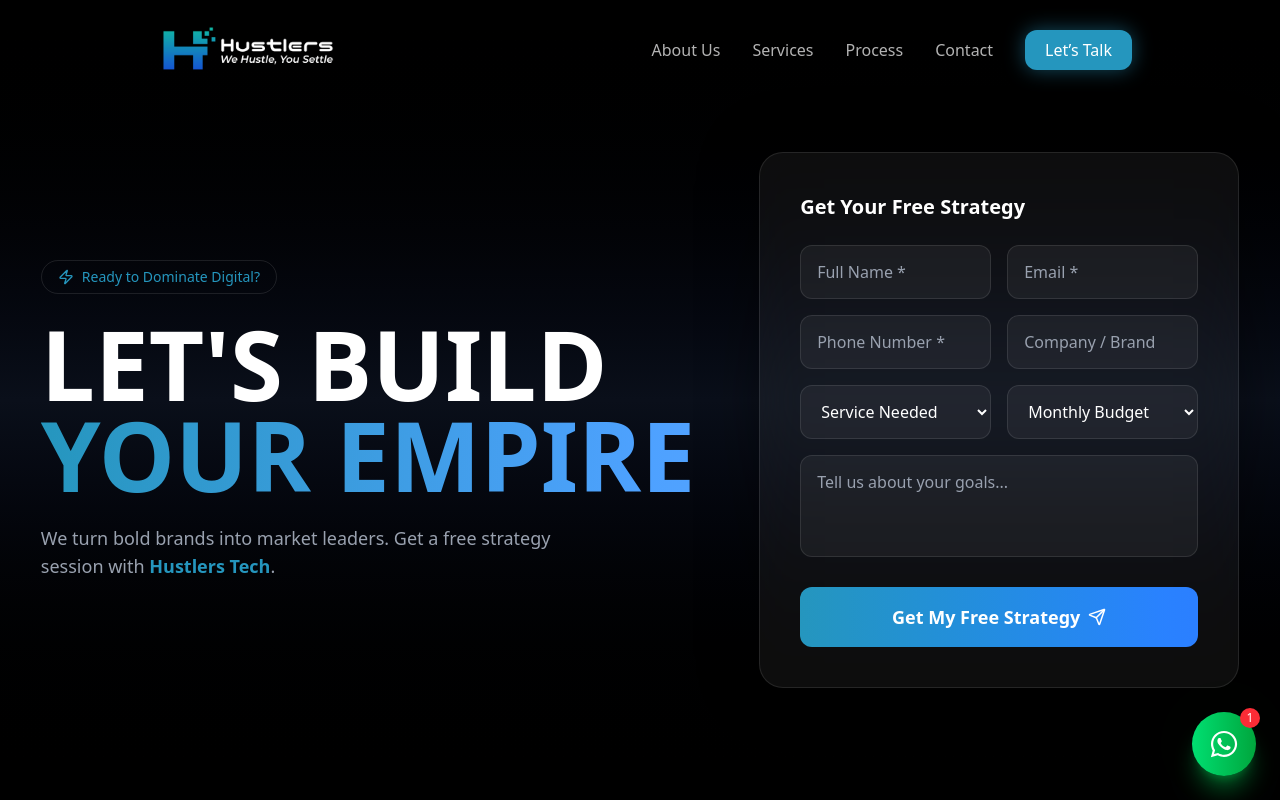
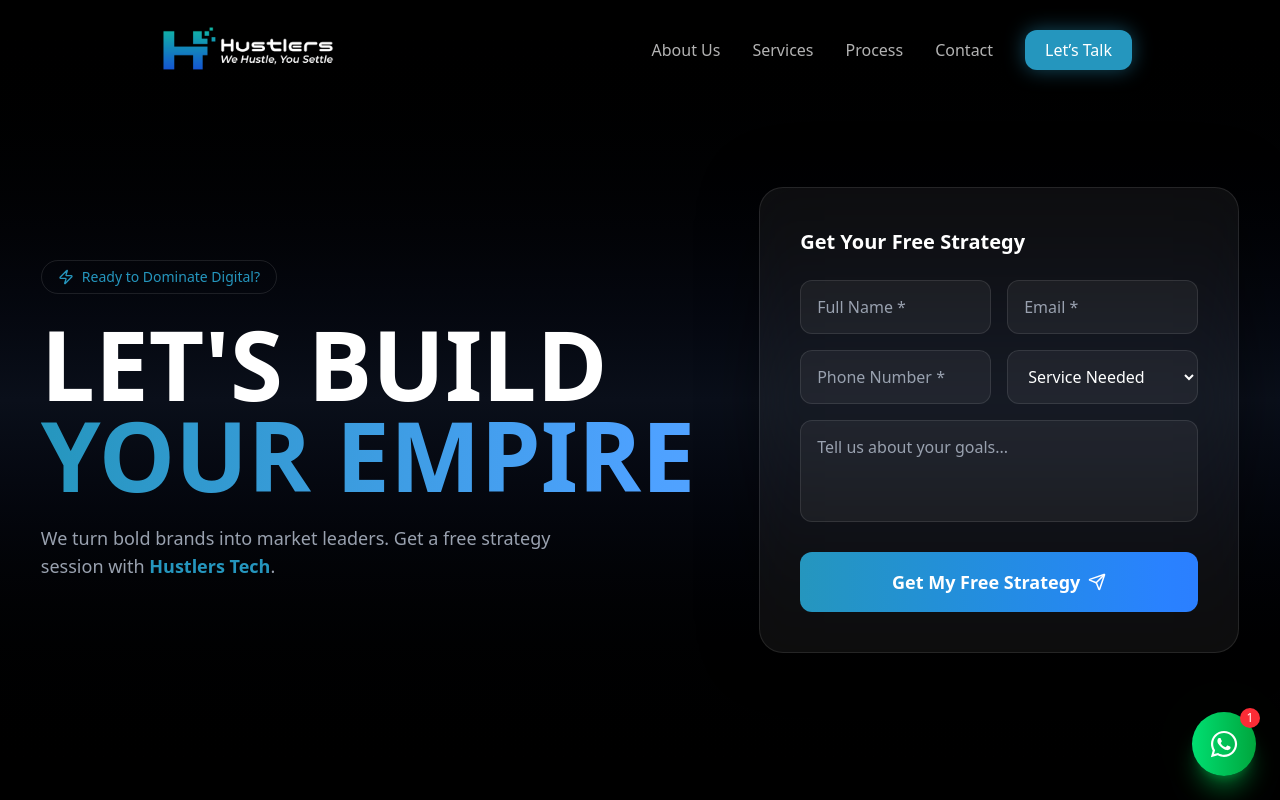
Before and after one commit to hustlers-tech/hustlers-tech, a Next.js app: page /contact in a window 1280 px wide. Shown: the top 800 px of the page. Built offline with nearby package versions, Linux system fonts and the light colour scheme.

Commit message:
updated lead form

```diff
--- a/src/app/components/leadForm/LeadForm.tsx
+++ b/src/app/components/leadForm/LeadForm.tsx
@@ -17,7 +17,7 @@ const services = [
 export default function LeadForm() {
 
   const [formData,setFormData] = useState({
-    name:"", email:"", phone:"", company:"", service:"", budget:"", message:""
+    name:"", email:"", phone:"", service:"", message:""
   })
 
   const [errors,setErrors] = useState<any>({})
@@ -59,8 +59,8 @@ export default function LeadForm() {
     if(!formData.service)
       err.service = "Select a service"
 
-    if(!formData.budget)
-      err.budget = "Select your budget"
+    // if(!formData.budget)
+    //   err.budget = "Select your budget"
 
     setErrors(err)
 
@@ -82,7 +82,7 @@ export default function LeadForm() {
       setSuccess(true)
 
       setFormData({
-        name:"", email:"", phone:"", company:"", service:"", budget:"", message:""
+        name:"", email:"", phone:"", service:"", message:""
       })
 
     }catch(err){
@@ -198,12 +198,12 @@ className={input}
 {errors.phone && <p className={error}>{errors.phone}</p>}
 </div>
 
-<input
+{/* <input
 placeholder="Company / Brand"
 value={formData.company}
 onChange={update("company")}
 className={input}
-/>
+/> */}
 
 <div>
 <select
@@ -227,7 +227,7 @@ Service Needed
 {errors.service && <p className={error}>{errors.service}</p>}
 </div>
 
-<div>
+{/* <div>
 <select
 value={formData.budget}
 onChange={update("budget")}
@@ -245,7 +245,7 @@ Monthly Budget
 </select>
 
 {errors.budget && <p className={error}>{errors.budget}</p>}
-</div>
+</div> */}
 
 </div>
 
```
